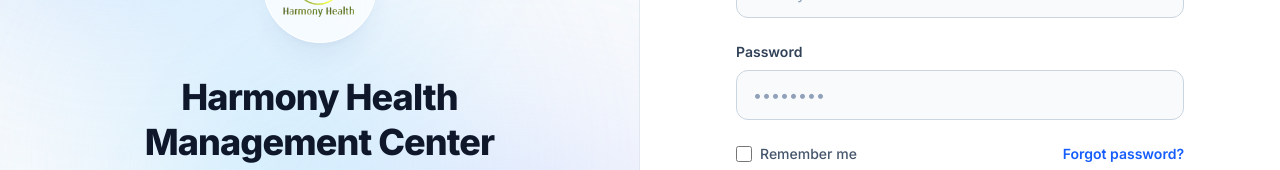
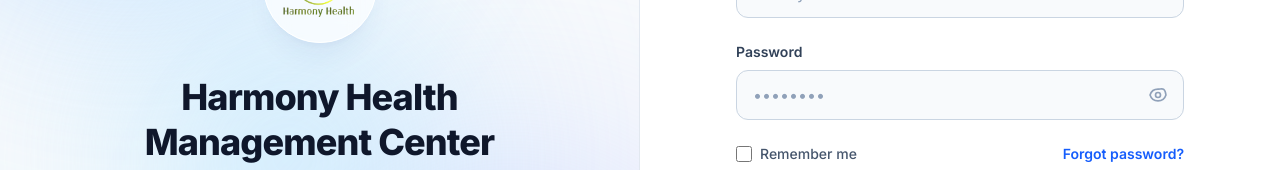
Before and after one commit to harmonyhealthsupport-ctrl/HarmonyCenter, a Next.js app: page /login in a window 1280 px wide. Shown: the part 321-491 px from the top of the page. Built offline with nearby package versions, Linux system fonts and the light colour scheme.

Commit message:
Update page.js

```diff
--- a/app/login/page.js
+++ b/app/login/page.js
@@ -8,6 +8,7 @@ import { supabase } from "../../lib/supabase";
 export default function LoginPage() {
   const [loginId, setLoginId] = useState("");
   const [password, setPassword] = useState("");
+  const [showPassword, setShowPassword] = useState(false); // STATE BARU UNTUK SHOW/HIDE PASSWORD
   const [errorMsg, setErrorMsg] = useState(null);
   const [loading, setLoading] = useState(false);
   const router = useRouter();
@@ -19,14 +20,14 @@ export default function LoginPage() {
 
     const finalUsername = loginId.trim();
 
-    // STRICT VALIDATION: Reject emails, only allow Username
+    // STRICT VALIDATION: Tolak e-mel, hanya benarkan Username
     if (finalUsername.includes('@')) {
       setErrorMsg("Please enter your Username only. Emails are not accepted.");
       setLoading(false);
       return;
     }
 
-    // Find the exact email matching the Username (display_name) in the database
+    // Cari e-mel yang sepadan dengan Username (display_name)
     const { data: userRecord, error: fetchError } = await supabase
       .from('user_roles')
       .select('email')
@@ -39,7 +40,7 @@ export default function LoginPage() {
       return;
     }
 
-    // Authenticate with Supabase using the retrieved email
+    // Authenticate menggunakan e-mel yang dijumpai
     const { data, error } = await supabase.auth.signInWithPassword({
       email: userRecord.email,
       password: password,
@@ -124,15 +125,29 @@ export default function LoginPage() {
 
             <div>
               <label className="block text-sm font-semibold text-slate-700 mb-2">Password</label>
+              <div className="relative">
                 <input
-                type="password"
+                  type={showPassword ? "text" : "password"}
                   value={password}
                   onChange={(e) => setPassword(e.target.value)}
                   autoComplete="new-password"
-                className="w-full px-4 py-3 border border-slate-300 rounded-xl focus:outline-none focus:ring-2 focus:ring-blue-500 focus:border-transparent transition-all bg-slate-50 text-slate-900 placeholder-slate-400"
+                  className="w-full pl-4 pr-12 py-3 border border-slate-300 rounded-xl focus:outline-none focus:ring-2 focus:ring-blue-500 focus:border-transparent transition-all bg-slate-50 text-slate-900 placeholder-slate-400"
                   placeholder="••••••••"
                   required
                 />
+                <button
+                  type="button"
+                  onClick={() => setShowPassword(!showPassword)}
+                  className="absolute right-4 top-1/2 -translate-y-1/2 text-slate-400 hover:text-slate-600 focus:outline-none"
+                  title={showPassword ? "Hide Password" : "Show Password"}
+                >
+                  {showPassword ? (
+                    <svg className="w-5 h-5" fill="none" viewBox="0 0 24 24" stroke="currentColor"><path strokeLinecap="round" strokeLinejoin="round" strokeWidth={2} d="M13.875 18.825A10.05 10.05 0 0112 19c-4.478 0-8.268-2.943-9.543-7a9.97 9.97 0 011.563-3.029m5.858.908a3 3 0 114.243 4.243M9.878 9.878l4.242 4.242M9.88 9.88l-3.29-3.29m7.532 7.532l3.29 3.29M3 3l3.59 3.59m0 0A9.953 9.953 0 0112 5c4.478 0 8.268 2.943 9.543 7a10.025 10.025 0 01-4.132 5.411m0 0L21 21" /></svg>
+                  ) : (
+                    <svg className="w-5 h-5" fill="none" viewBox="0 0 24 24" stroke="currentColor"><path strokeLinecap="round" strokeLinejoin="round" strokeWidth={2} d="M15 12a3 3 0 11-6 0 3 3 0 016 0z" /><path strokeLinecap="round" strokeLinejoin="round" strokeWidth={2} d="M2.458 12C3.732 7.943 7.523 5 12 5c4.478 0 8.268-2.943 9.542 7-1.274 4.057-5.064 7-9.542 7-4.477 0-8.268-2.943-9.542-7z" /></svg>
+                  )}
+                </button>
+              </div>
             </div>
 
             <div className="flex items-center justify-between mt-4">
```
Lines whose indentation alone changed are shown as unchanged.
